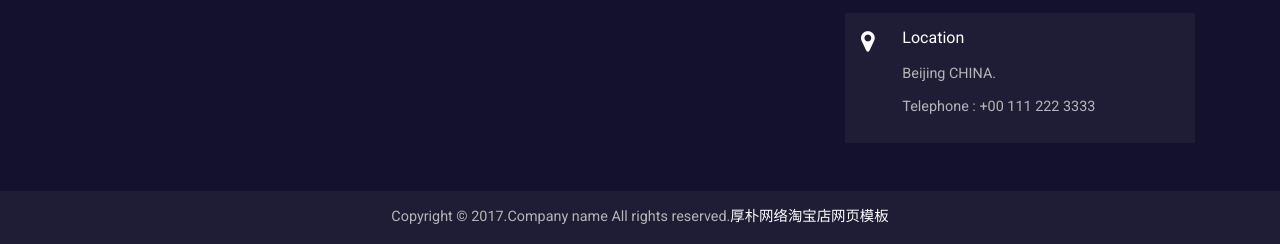
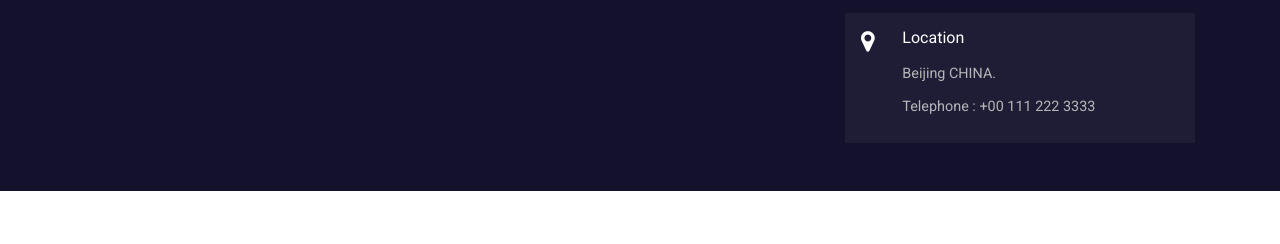
Before and after one commit to ukin723/ukin723.github.io, a plain HTML site: page wangye/index.html in a window 1280 px wide. Shown: the part 3117-3361 px from the top of the page. After the commit the page ends 3308 px from the top, so only its background shows below. Drawn offline with Linux system fonts and the light colour scheme.

Commit message:
Add files via upload

```diff
--- a/wangye/index.html
+++ b/wangye/index.html
@@ -479,11 +479,7 @@
 				<div class="clearfix"> </div>
 			</div>
 		</div>
-		<div class="copyright">
-			<div class="container">
-				<p>Copyright &copy; 2017.Company name All rights reserved.<a target="_blank" href="http://guantaow.taobao.com/">厚朴网络淘宝店</a><a target="_blank" href="http://www.moobnn.com">网页模板</a></p>
-			</div>
-		</div>
+
 	</footer>
 	<script type="text/javascript" src="js/move-top.js"></script>
 	<script type="text/javascript" src="js/easing.js"></script>
```
